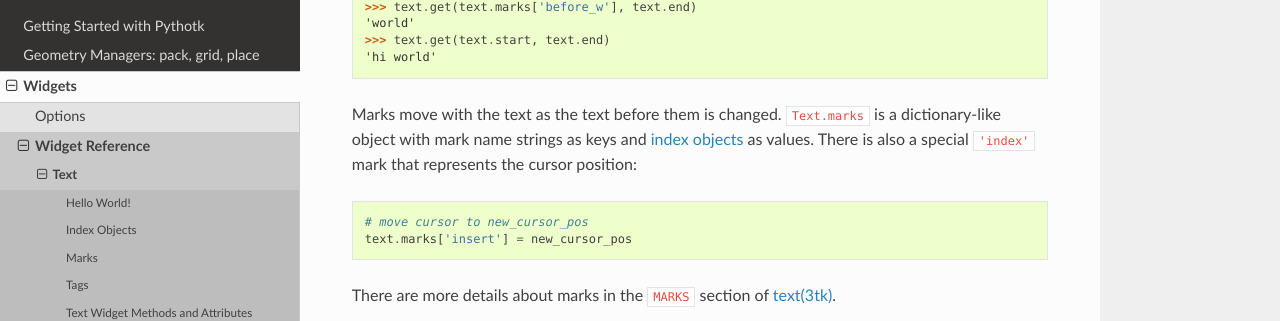
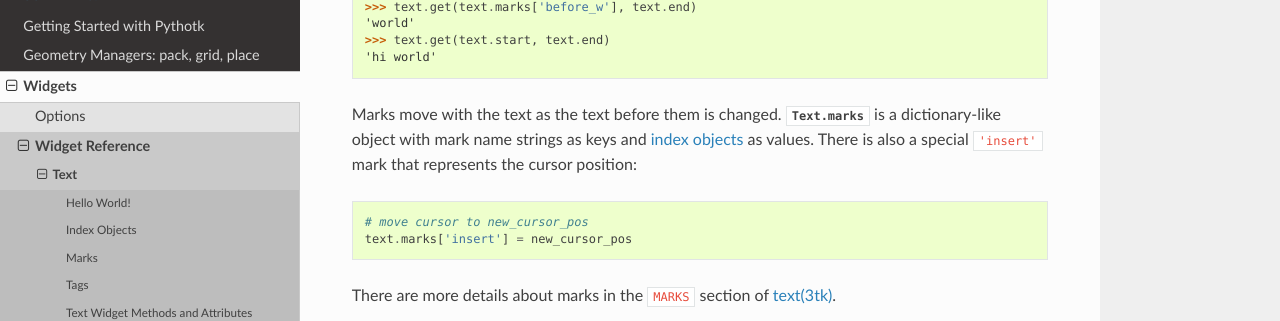
Before and after one commit to Akuli/teek, a Sphinx documentation site: the page built from docs/textwidget.rst, in a window 1280 px wide and 900 px high, scrolled down 3659 px. Shown: the part 126-447 px from the top of the window. Built offline with Sphinx 7.4.7 and the Read the Docs theme 2.0.0, drawn with Linux system fonts in a browser that asks for light colours; cross-references to code outside the pages are shown as plain code.

Commit message:
fix some shitty shit

```diff
--- a/docs/textwidget.rst
+++ b/docs/textwidget.rst
@@ -194,9 +194,9 @@ We can solve this problem by adding a **mark**:
 'hi world'
 
 Marks move with the text as the text before them is changed.
-:attrib:`Text.marks` is a dictionary-like object with mark name strings as keys
+:attr:`.Text.marks` is a dictionary-like object with mark name strings as keys
 and :ref:`index objects <textwidget-index>` as values. There is also a special
-``'index'`` mark that represents the cursor position::
+``'insert'`` mark that represents the cursor position::
 
     # move cursor to new_cursor_pos
     text.marks['insert'] = new_cursor_pos
```
